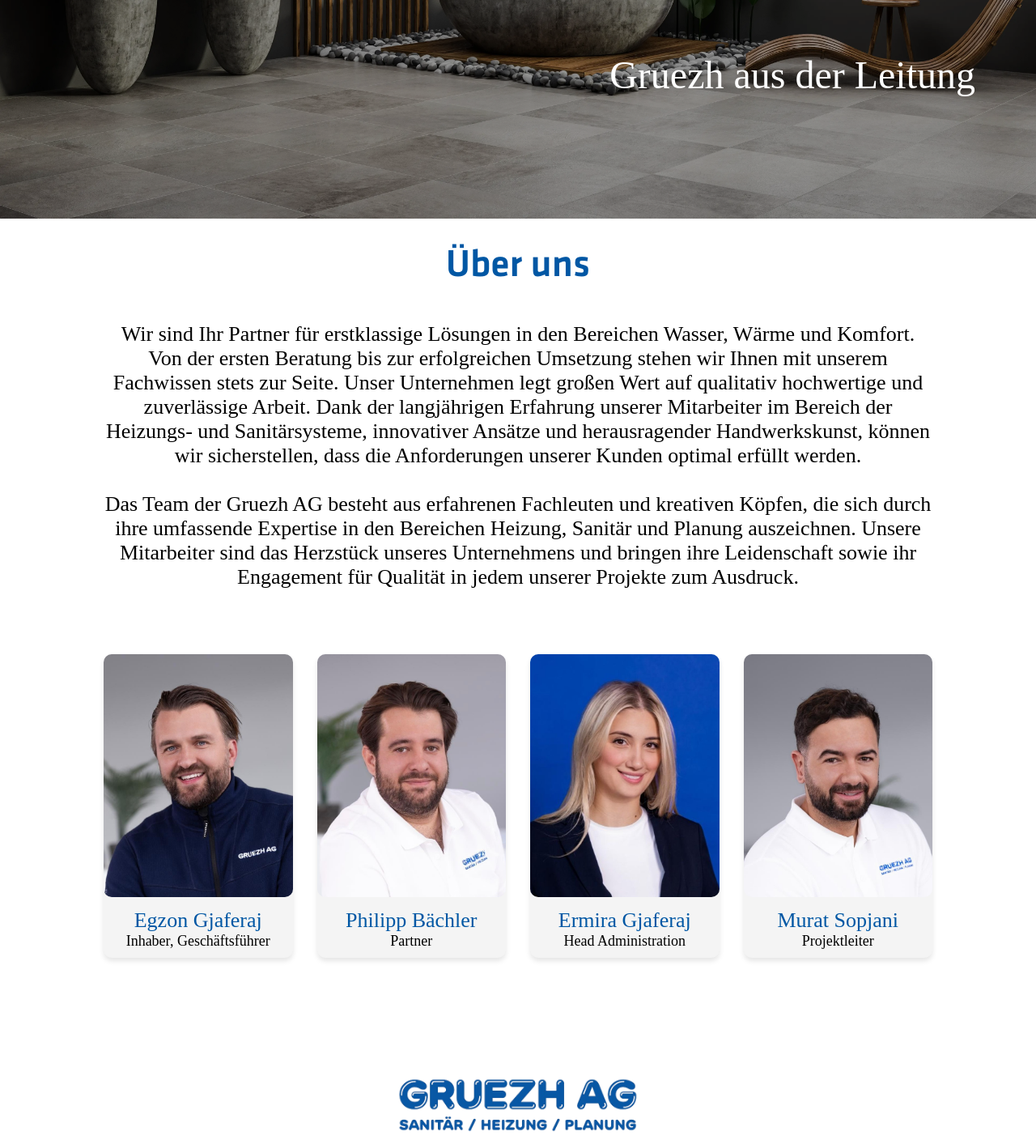
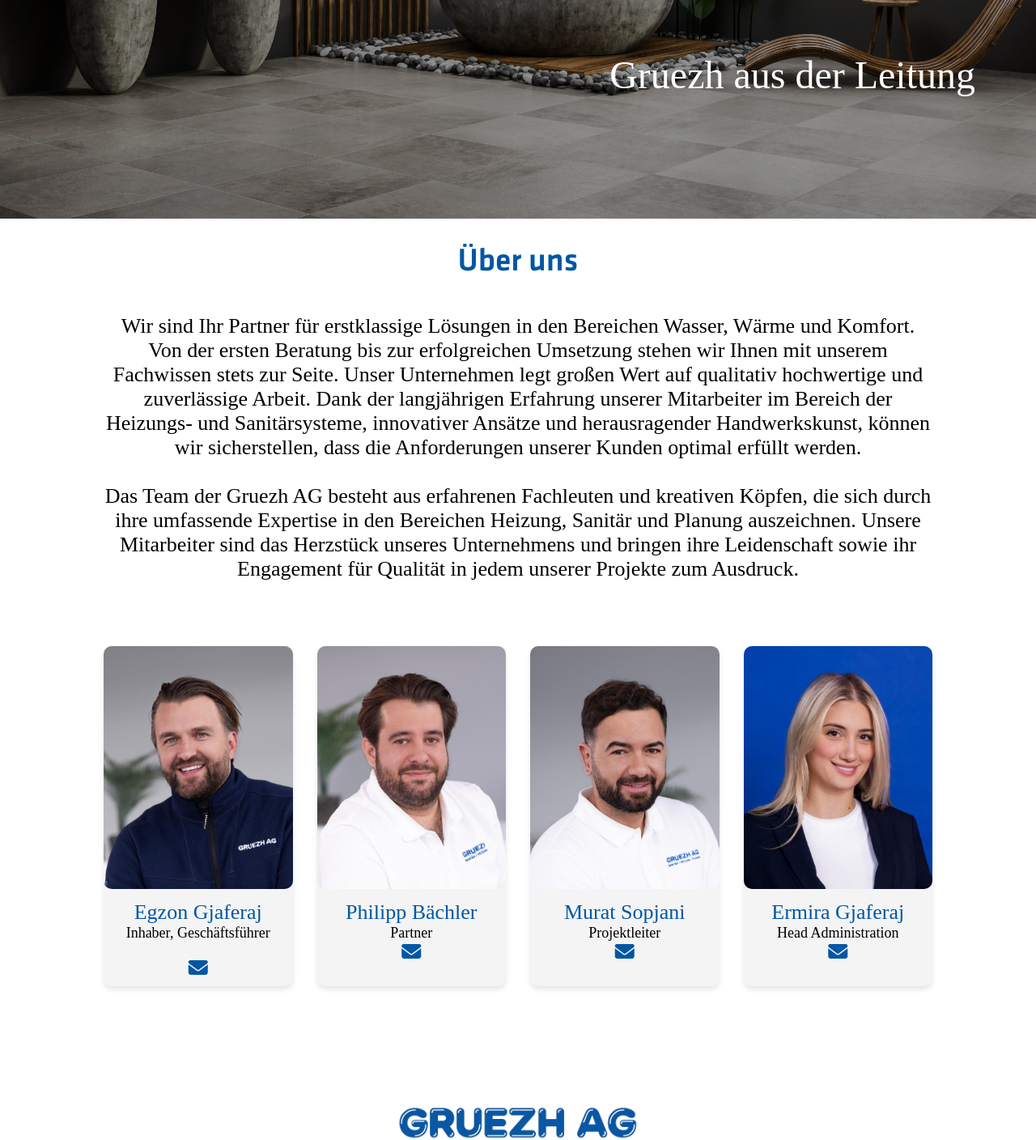
Before and after one commit to bosdos12/gruezh, a Next.js app: page /uberuns in a window 1280 px wide. Shown: the part 630-2038 px from the top of the page at 81% size. Built offline with nearby package versions, Linux system fonts and the light colour scheme; a web font is replaced by a local one.

Commit message:
pleasese a aa

```diff
--- a/app/globals.css
+++ b/app/globals.css
@@ -174,7 +174,7 @@
 }
 
 .scalableimgtitle {
-  font-size: 48px;
+  font-size: 40px;
 }
 
 
@@ -316,22 +316,30 @@
     bottom: 150px;
     font-size: 48px;
   }
+
+  #ausderleitungtextmobile {
+    display: none;
+  }
 }
 
 
 @media (max-width: 768px) {
 
-  #ausderleitungtextdesktop {
+  /* #ausderleitungtextdesktop {
     position: absolute;
     left: auto;
     right: 25px;
     top: auto;
     bottom: 75px;
     font-size: 26px;
+  } */
+  #ausderleitungtextdesktop {
+    display: none;
   }
 
-  .scalableimgtitle {
-    font-size: 40px;
+
+  .leistungentitle {
+    font-size: 32px;
   }
 
   .services__accordions-accordion__content-button__container {
--- a/app/leistungen/page.jsx
+++ b/app/leistungen/page.jsx
@@ -22,7 +22,7 @@
 
 
       <div style={{width: "100%", height: "fit-content", textAlign: "center"}}>
-        <p className="large__text text__blacker">Leistungen</p><br />
+        <p className="large__text text__blacker leistungentitle">Leistungen</p><br />
         <p className="medium__text" style={{color: 'black'}}>Unser Angebot auf einen Blick</p>
       </div>
 
--- a/app/uberuns/page.jsx
+++ b/app/uberuns/page.jsx
@@ -27,6 +27,7 @@
 
       <div id='uberunsheadertitle' style={{width: "100%", height: "fit-content", textAlign: "center", marginTop: "100px", marginBottom: "40px"}}>
         <p className="medium__text text__blacker scalableimgtitle" style={{color: "#0057a4"}}>Über uns</p>
+        <p className="medium__text text__blacker scalableimgtitle" id='ausderleitungtextmobile'>Gruezh aus der Leitung</p>
       </div>
 
 
@@ -43,23 +44,27 @@
           <img src="/gruezh/Pictures/egzon.jpeg" alt="Service 1" style={{height: "300px"}}/>
           <p className="medium__text">Egzon Gjaferaj</p>
           <p className="small__text">Inhaber, Geschäftsführer</p>
+          <br />
+          <a href="mailto:e.gjaferaj@gruezh.ch"><i class="fa-solid fa-envelope" style={{fontSize: "24px", color: "#0057a4", cursor: "pointer"}}></i></a>
         </div>
         <div className="service-card">
           <img src="/gruezh/Pictures/philipp.jpeg" alt="Service 2" style={{height: "300px"}}/>
           <p className="medium__text">Philipp Bächler</p>
           <p className="small__text">Partner</p>
+          <a href="mailto:p.baechler@gruezh.ch"><i class="fa-solid fa-envelope" style={{fontSize: "24px", color: "#0057a4", cursor: "pointer"}}></i></a>
+        </div>
+        <div className="service-card">
+          <img src="/gruezh/Pictures/murat.jpeg" alt="Service 4" style={{height: "300px"}}/>
+          <p className="medium__text">Murat Sopjani</p>
+          <p className="small__text">Projektleiter</p>
+          <a href="mailto:m.sopjani@gruezh.ch"><i class="fa-solid fa-envelope" style={{fontSize: "24px", color: "#0057a4", cursor: "pointer"}}></i></a>
         </div>
         <div className="service-card">
           <img src="/gruezh/Pictures/ermira.jpeg" alt="Service 3" style={{height: "300px"}}/>
           <p className="medium__text">Ermira Gjaferaj</p>
           <p className="small__text">Head Administration</p>
+          <a href="mailto:e.gja@gruezh.ch"><i class="fa-solid fa-envelope" style={{fontSize: "24px", color: "#0057a4", cursor: "pointer"}}></i></a>
         </div>
-        <div className="service-card">
-          <img src="/gruezh/Pictures/murat.jpeg" alt="Service 4" style={{height: "300px"}}/>
-          <p className="medium__text">Murat Sopjani</p>
-          <p className="small__text">Projektleiter</p>
-        </div>
-
       </div>
 
 
```
